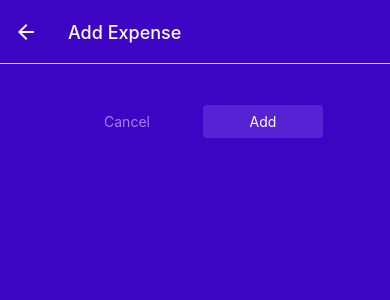
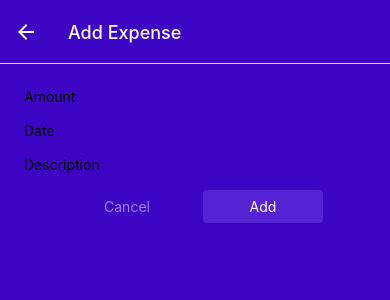
Before and after one commit to rafdan28/ExpenseTrackerApp, a React Native app: screen /ManageExpense in a window 390 px wide. Shown: the top 300 px of the page. Built offline with nearby package versions, Linux system fonts and the light colour scheme.

Commit message:
risolto buggino

```diff
--- a/components/ManageExpense/ExpenseForm.js
+++ b/components/ManageExpense/ExpenseForm.js
@@ -1,7 +1,12 @@
+import Input from "./Input";
+import {View} from "react-native";
+
 function ExpenseForm(){
     return(
         <View>
-
+            <Input label="Amount"/>
+            <Input label="Date"/>
+            <Input label="Description"/>
         </View>
     )
 }
--- a/screens/ManageExpense.js
+++ b/screens/ManageExpense.js
@@ -4,6 +4,7 @@ import IconButton from "../components/UI/IconButton";
 import {GlobalStyles} from "../constants/styles";
 import Button from "../components/UI/Button";
 import {ExpensesContext} from "../store/expenses-context";
+import ExpenseForm from "../components/ManageExpense/ExpenseForm";
 
 function ManageExpense({route, navigation}){
     const expensesCtx = useContext(ExpensesContext);
@@ -47,7 +48,7 @@ function ManageExpense({route, navigation}){
 
     return (
         <View style={styles.container}>
-            <TextInput/>
+            <ExpenseForm />
             <View style={styles.buttons}>
                 <Button style={styles.button} mode="flat" onPressButton={cancelHandler}>Cancel</Button>
                 <Button style={styles.button} onPressButton={confirmHandler}>{isEditing ? 'Update' : 'Add'}</Button>
```
